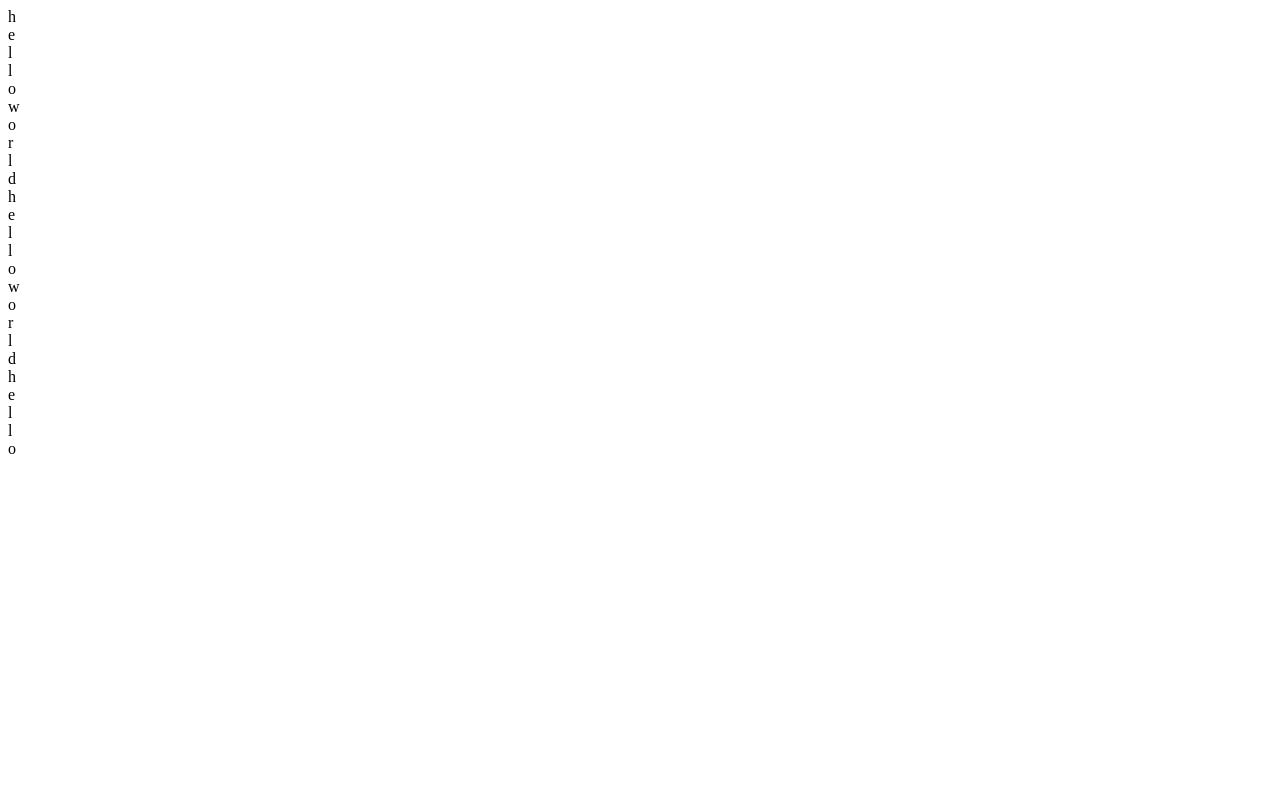
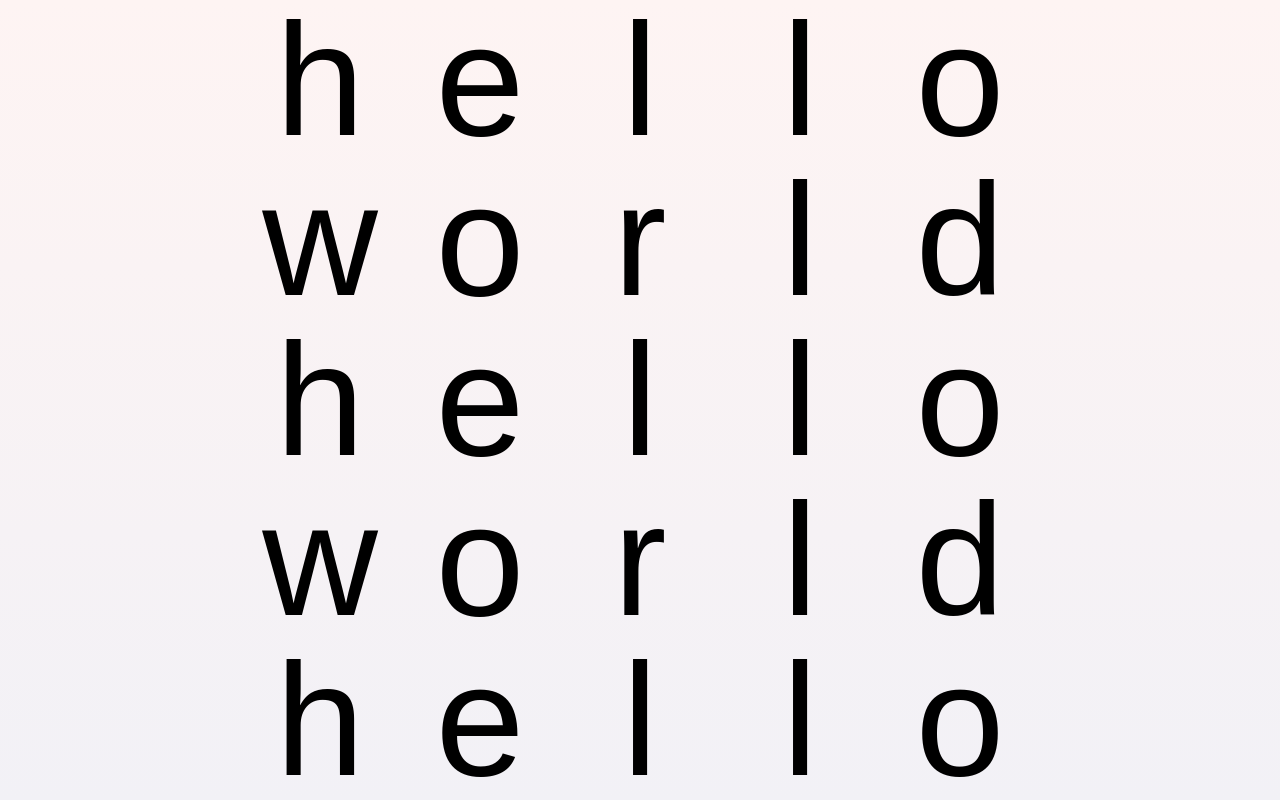
Before and after one commit to changicho/playground-text-grid, a website with bundled scripts: page index.html in a window 1280 px wide. Built offline with nearby package versions, Linux system fonts and the light colour scheme.

Commit message:
:fire: Move files into folders
폴더별로 파일 정리

```diff
--- a/index.html
+++ b/index.html
@@ -4,10 +4,10 @@
     <meta charset="UTF-8" />
     <meta name="viewport" content="width=device-width, initial-scale=1.0" />
     <title>Playground Text Grid</title>
-    <link rel="stylesheet" href="./style.css" />
+    <link rel="stylesheet" href="./style/style.css" />
   </head>
   <body>
     <div id="app"></div>
-    <script type="module" src="./index.js"></script>
+    <script type="module" src="./javascript/index.js"></script>
   </body>
 </html>
--- /dev/null
+++ b/style/style.css
@@ -0,0 +1,40 @@
+* {
+  box-sizing: border-box;
+  -webkit-font-smoothing: antialiased;
+  -moz-osx-font-smoothing: grayscale;
+}
+
+html,
+body {
+  margin: 0;
+}
+
+#app {
+  display: flex;
+  justify-content: center;
+  align-items: center;
+  min-height: 100vh;
+  background: linear-gradient(180deg, #fef4f3 0%, #f2f1f6 100%);
+}
+
+.container {
+  display: grid;
+  grid-column-gap: 0px;
+}
+
+.grid-item {
+  display: flex;
+  justify-content: center;
+  align-items: center;
+  width: 100%;
+  height: 100%;
+  cursor: crosshair;
+}
+
+.grid-item-text {
+  font-family: "Josefin Sans", sans-serif;
+  font-size: 12.5vw;
+  line-height: 12.5vw;
+  transition: transform 0.5s ease-out, color 0.5s ease-out;
+  text-align: center;
+}
```
Also changed, not shown: javascript/TextGrid.js (renamed from TextGrid.js), javascript/index.js (renamed from index.js), javascript/utils.js (renamed from utils.js).
